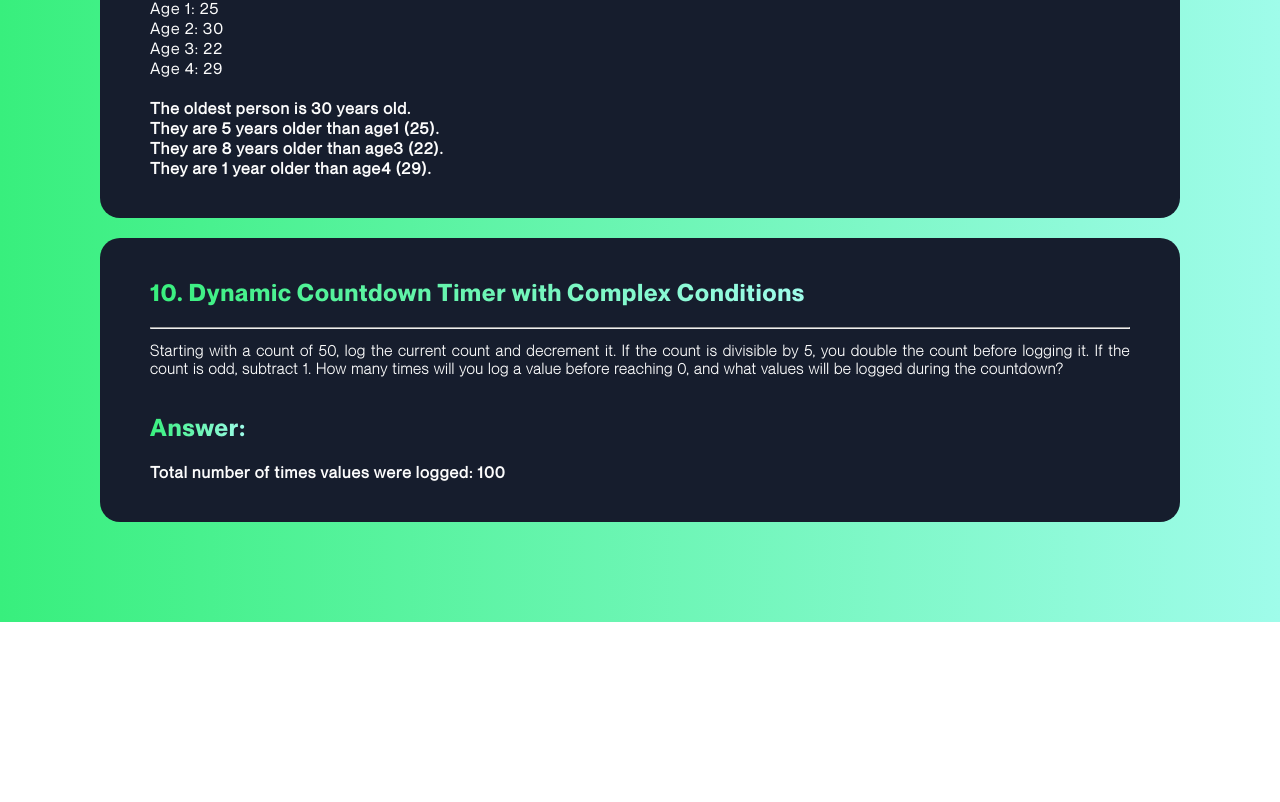
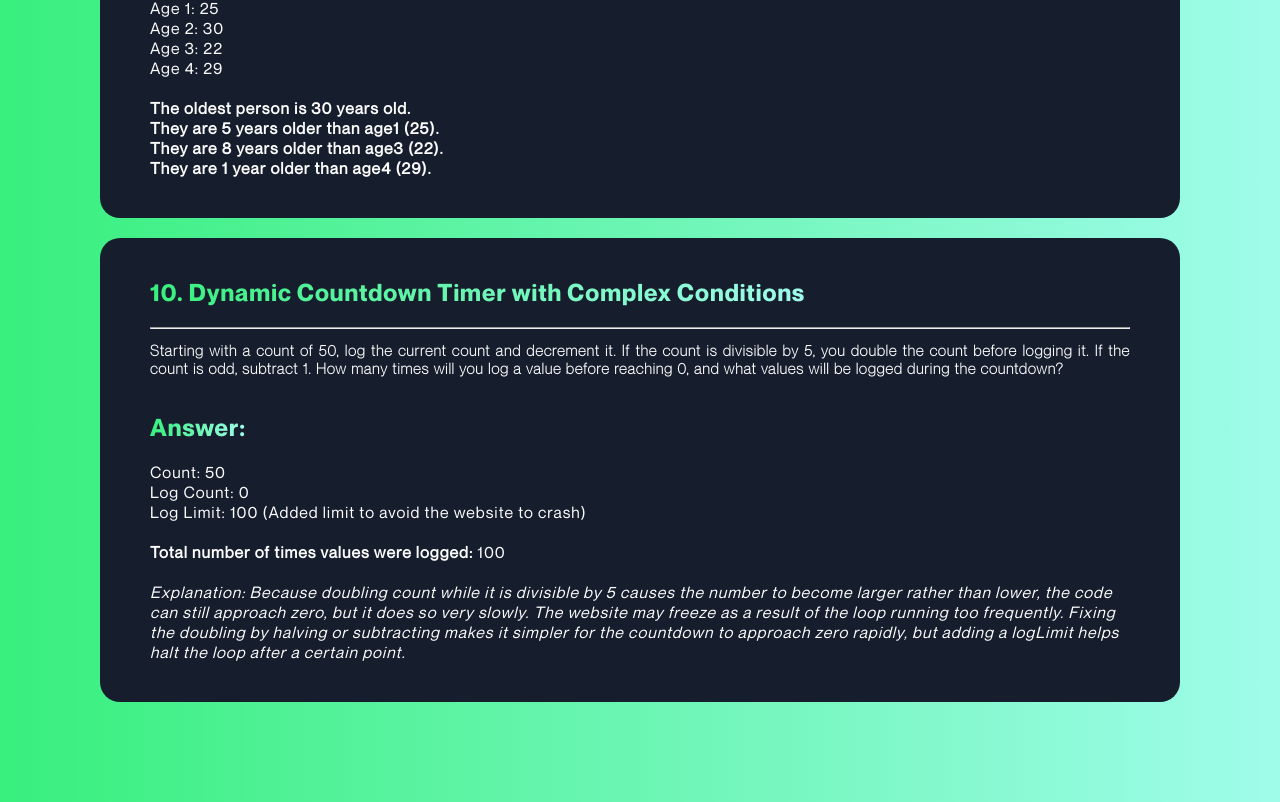
Before and after one commit to vang-o-gh/Web-Development-Activity-4, a plain HTML site: page index.html in a window 1280 px wide. Shown: the part 4142-4944 px from the top of the page. Before the commit the page ends 4764 px from the top, so only its background shows below. Drawn offline with Linux system fonts and the light colour scheme.

Commit message:
finished activity 4

```diff
--- a/index.html
+++ b/index.html
@@ -317,7 +317,7 @@
             document.write("They are " + (oldest - age3) + " years older than age3 (" + age3 + ").<br>");
           }
           if (oldest > age4) {
-            document.write("They are " + (oldest - age4) + " year older than age4 (" + age4 + ").<b>");
+            document.write("They are " + (oldest - age4) + " year older than age4 (" + age4 + ").</b>");
           }
       </script>
     </section>
@@ -344,26 +344,24 @@
       <script>
         let count = 50;
         let logCount = 0;
-        const logLimit = 100; // Set a limit to the number of logs
-
+        const logLimit = 100;
+        document.write("Count: " + count + "<br>")
+        document.write("Log Count: " + logCount + "<br>")
+        document.write("Log Limit: " + logLimit + " (Added limit to avoid the website to crash) <br><br>")
         while (count > 0 && logCount < logLimit) {
-            // Log the current count before any changes
             console.log(count);
             logCount++;
-
-            // Double the count if it is divisible by 5
             if (count % 5 === 0) {
                 count *= 2;
             } else if (count % 2 !== 0) {
-                // Subtract 1 if the count is odd
                 count -= 1;
             } else {
-                // Decrease the count by 1 in any other case
                 count--;
             }
         }
+        document.write("<b> Total number of times values were logged: </b>" + logCount + "<br><br>");
+        document.write("<i> Explanation: Because doubling count while it is divisible by 5 causes the number to become larger rather than lower, the code can still approach zero, but it does so very slowly. The website may freeze as a result of the loop running too frequently. Fixing the doubling by halving or subtracting makes it simpler for the countdown to approach zero rapidly, but adding a logLimit helps halt the loop after a certain point.</i>")
 
-        document.write("Total number of times values were logged: " + logCount);
       </script>
     </section>
 
```
